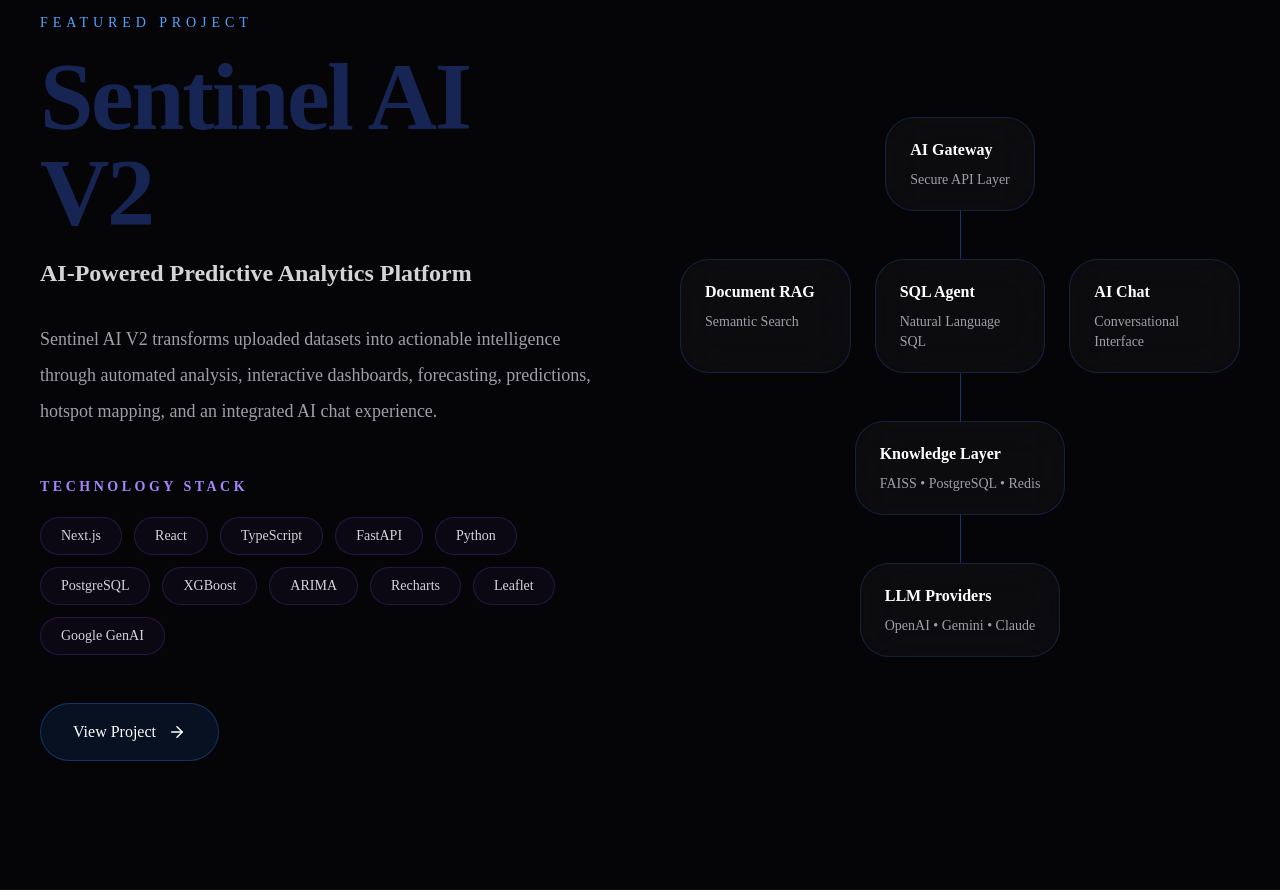
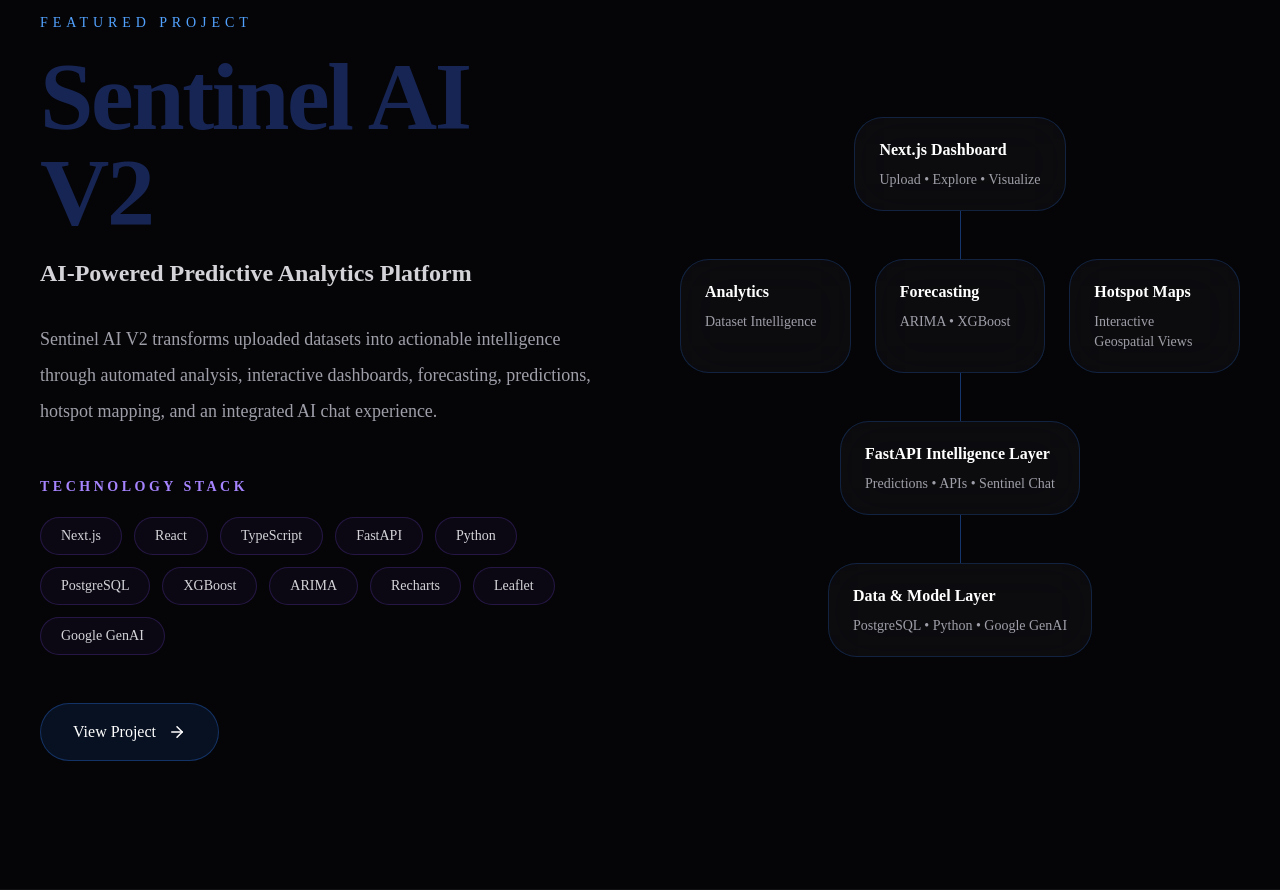
Before and after one commit to Bless2718/blesson-portfolio, a Next.js app: page / in a window 1280 px wide. Shown: the part 1900-2790 px from the top of the page. Built offline with nearby package versions, Linux system fonts and the light colour scheme.

Commit message:
Update featured architecture for Sentinel AI V2

```diff
--- a/src/components/architecture/ArchitectureCanvas.tsx
+++ b/src/components/architecture/ArchitectureCanvas.tsx
@@ -5,78 +5,54 @@ import ArchitectureCard from "./ArchitectureCard";
 export default function ArchitectureCanvas() {
   return (
     <div className="w-full max-w-3xl">
-
-      {/* Gateway */}
-
       <div className="flex justify-center">
-
         <ArchitectureCard
-          title="AI Gateway"
-          subtitle="Secure API Layer"
+          title="Next.js Dashboard"
+          subtitle="Upload • Explore • Visualize"
         />
-
       </div>
-
-      {/* Line */}
 
       <div className="mx-auto h-12 w-px bg-blue-500/40" />
 
-      {/* Three Services */}
-
       <div className="grid grid-cols-3 gap-6">
-
         <ArchitectureCard
-          title="Document RAG"
-          subtitle="Semantic Search"
+          title="Analytics"
+          subtitle="Dataset Intelligence"
           delay={0.1}
         />
 
         <ArchitectureCard
-          title="SQL Agent"
-          subtitle="Natural Language SQL"
+          title="Forecasting"
+          subtitle="ARIMA • XGBoost"
           delay={0.2}
         />
 
         <ArchitectureCard
-          title="AI Chat"
-          subtitle="Conversational Interface"
+          title="Hotspot Maps"
+          subtitle="Interactive Geospatial Views"
           delay={0.3}
         />
-
       </div>
-
-      {/* Line */}
 
       <div className="mx-auto h-12 w-px bg-blue-500/40" />
 
-      {/* Knowledge */}
-
       <div className="flex justify-center">
-
         <ArchitectureCard
-          title="Knowledge Layer"
-          subtitle="FAISS • PostgreSQL • Redis"
+          title="FastAPI Intelligence Layer"
+          subtitle="Predictions • APIs • Sentinel Chat"
           delay={0.4}
         />
-
       </div>
-
-      {/* Line */}
 
       <div className="mx-auto h-12 w-px bg-blue-500/40" />
 
-      {/* LLM */}
-
       <div className="flex justify-center">
-
         <ArchitectureCard
-          title="LLM Providers"
-          subtitle="OpenAI • Gemini • Claude"
+          title="Data & Model Layer"
+          subtitle="PostgreSQL • Python • Google GenAI"
           delay={0.5}
         />
-
       </div>
-
     </div>
   );
 }
```
